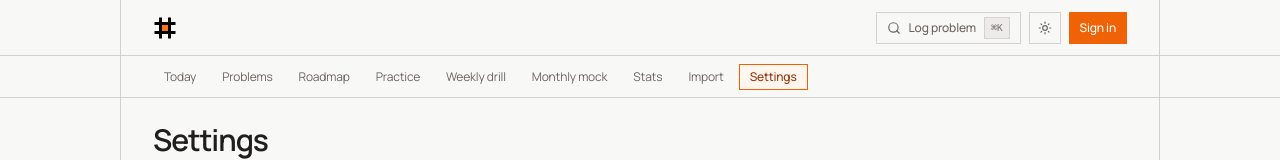
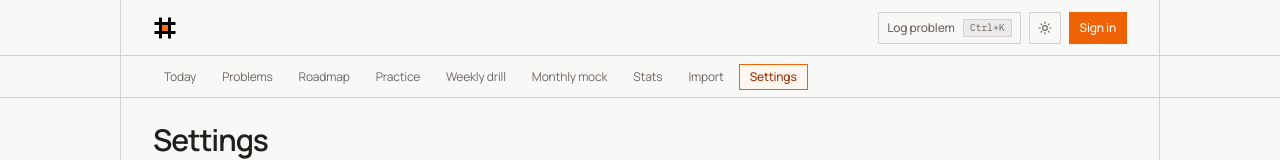
Before and after one commit to abhaydesu/hash-it, a Next.js app: page /settings in a window 1280 px wide. Shown: the top 160 px of the page. Built offline with nearby package versions, Linux system fonts and the light colour scheme; no server answers; what ts-fsrs would draw is missing.

Commit message:
fix log problem button in navbar, alignment in settings n monthly page

```diff
--- a/app/problems/[id]/page.tsx
+++ b/app/problems/[id]/page.tsx
@@ -85,7 +85,9 @@ export default async function ProblemDetailPage({
 
           <div className="flex items-center gap-2">
             <ScheduleReviewToggle entryId={entry.id} initialScheduled={Boolean(card)} />
-            <Badge variant={diff.variant}>{diff.label}</Badge>
+            <Badge variant={diff.variant} className="px-2.5 py-1 text-xs">
+              {diff.label}
+            </Badge>
             {safeHref(p.url) && (
               <a
                 href={safeHref(p.url)}
--- a/app/review/monthly/page.tsx
+++ b/app/review/monthly/page.tsx
@@ -124,7 +124,7 @@ async function MonthlyMockData() {
 function MonthlySkeleton() {
   return (
     <div className="animate-pulse">
-      <SheetSection innerClassName="mx-auto max-w-2xl space-y-5 py-8" last>
+      <SheetSection innerClassName="mx-auto space-y-5 py-8">
         <div className="space-y-5">
           <div className="flex items-center gap-2">
             <div className="h-4 w-4 bg-muted rounded"></div>
--- a/app/settings/page.tsx
+++ b/app/settings/page.tsx
@@ -88,7 +88,7 @@ export default function SettingsPage() {
 
   if (loading) {
     return (
-      <div className="max-w-4xl animate-pulse">
+      <div className="animate-pulse">
         <SheetSection innerClassName="py-6">
           <div className="h-7 w-32 bg-muted rounded"></div>
           <div className="mt-2 h-4 w-96 bg-muted rounded"></div>
@@ -112,7 +112,7 @@ export default function SettingsPage() {
   }
 
   return (
-    <div className="max-w-4xl">
+    <div>
       <SheetSection innerClassName="py-6">
         <h1 className="type-title text-foreground">Settings</h1>
         <p className="mt-1 type-caption">
--- a/components/command-bar.tsx
+++ b/components/command-bar.tsx
@@ -8,6 +8,7 @@ import { titleFromProblemUrl } from "@/lib/problem-url";
 import { createEntry, deleteEntry } from "@/app/actions/entry-actions";
 import { useDebounce } from "@/hooks/use-debounce";
 import { useAlertDialog } from "@/components/ui/alert-dialog";
+import { useIsMac } from "@/lib/use-is-mac";
 
 interface SearchResult {
   id: string;
@@ -136,7 +137,7 @@ export function CommandBar({ autoFocus = false, inline = false, onSuccess }: Com
   const [toast, setToast] = useState<{ id: string; title: string } | null>(null);
 
   // OS and device detection
-  const [isMac, setIsMac] = useState(false);
+  const isMac = useIsMac();
   const [isMobile, setIsMobile] = useState(false);
 
   const [isPending, startTransition] = useTransition();
@@ -184,10 +185,9 @@ export function CommandBar({ autoFocus = false, inline = false, onSuccess }: Com
     }
   }, [autoFocus]);
 
-  // Detect OS and device
+  // Detect device
   useEffect(() => {
     if (typeof window === "undefined") return;
-    setIsMac(/Mac|iPhone|iPad|iPod/.test(navigator.userAgent));
     setIsMobile(window.innerWidth < 768);
   }, []);
 
--- a/components/keyboard-shortcuts-modal.tsx
+++ b/components/keyboard-shortcuts-modal.tsx
@@ -4,10 +4,12 @@ import React from 'react';
 import { useEffect, useState } from "react";
 import { useRouter } from "next/navigation";
 import { X, Keyboard } from "lucide-react";
+import { useIsMac } from "@/lib/use-is-mac";
 
 export function KeyboardShortcutsModal() {
   const [isOpen, setIsOpen] = useState(false);
   const router = useRouter();
+  const isMac = useIsMac();
 
   useEffect(() => {
     let pendingG = false;
@@ -59,7 +61,7 @@ export function KeyboardShortcutsModal() {
   if (!isOpen) return null;
 
   const shortcuts = [
-    { key: "⌘K", desc: "Open global problem log bar" },
+    { key: isMac ? "⌘K" : "Ctrl+K", desc: "Open global problem log bar" },
     { key: "?", desc: "Toggle keyboard shortcuts guide" },
     { key: "g t", desc: "Go to Today dashboard" },
     { key: "g p", desc: "Go to Problems catalog" },
@@ -68,7 +70,7 @@ export function KeyboardShortcutsModal() {
     { key: "g m", desc: "Go to Monthly review" },
     { key: "g i", desc: "Go to CSV Import" },
     { key: "1 / 2 / 3", desc: "Select Solve Status (Unaided / With Help / Failed)" },
-    { key: "⌘ + Enter", desc: "Submit and save problem log" },
+    { key: isMac ? "⌘ + Enter" : "Ctrl + Enter", desc: "Submit and save problem log" },
     { key: "Esc", desc: "Dismiss modals or command bar" },
   ];
 
--- a/components/monthly-review-client.tsx
+++ b/components/monthly-review-client.tsx
@@ -118,7 +118,7 @@ export function MonthlyReviewClient({ initialCatalog }: { initialCatalog: Monthl
 
   if (phase === "idle" || (!isActive && phase !== "finished")) {
     return (
-      <SheetSection innerClassName="mx-auto max-w-2xl space-y-5 py-8" last>
+      <SheetSection innerClassName="mx-auto space-y-5 py-8">
         <div className="flex items-center gap-2 type-label text-muted-foreground">
           <Timer className="h-4 w-4 text-foreground" />
           <span>Monthly mock assessment</span>
--- a/components/navbar.tsx
+++ b/components/navbar.tsx
@@ -6,12 +6,13 @@ import Link from "next/link";
 import Image from "next/image";
 import { usePathname } from "next/navigation";
 import { useEffect, useState } from "react";
-import { Search } from "lucide-react";
+import { Logs, Search } from "lucide-react";
 import { cn } from "@/lib/utils";
 import { UserMenu } from "@/components/user-menu";
 import { ThemeToggle } from "@/components/theme-toggle";
 import { SheetSection } from "@/components/ui/sheet-section";
 import { MonthlyMockNavControls } from "@/components/monthly-mock-nav";
+import { useIsMac } from "@/lib/use-is-mac";
 
 interface NavbarProps {
   user?: {
@@ -86,6 +87,7 @@ export function SidebarNav() {
 export function Navbar({ user, userMenu }: NavbarProps) {
   const pathname = usePathname();
   const isMarketingPage = pathname === "/" || pathname === "/auth/signin";
+  const isMac = useIsMac();
 
   return (
     <header className="sticky top-0 z-40 w-full bg-background/95 backdrop-blur-sm">
@@ -111,19 +113,20 @@ export function Navbar({ user, userMenu }: NavbarProps) {
                   className="pressable flex h-8 w-8 items-center justify-center border border-border bg-background text-muted-foreground hover:bg-muted/50 hover:text-foreground sm:hidden"
                   aria-label="Log problem"
                 >
-                  <Search className="h-3.5 w-3.5" />
+                  <Logs className="h-3.5 w-3.5" />
                 </button>
                 <button
                   type="button"
                   onClick={() => {
                     window.dispatchEvent(new CustomEvent("open-command-bar"));
                   }}
-                  className="pressable hidden h-8 items-center gap-2 border border-border bg-background px-2.5 text-xs text-muted-foreground hover:bg-muted/50 hover:text-foreground sm:flex"
+                  className="pressable hidden h-8 items-center justify-between gap-2 border border-border bg-background px-2 text-xs text-muted-foreground hover:bg-muted/50 hover:text-foreground sm:flex"
                 >
-                  <Search className="h-3.5 w-3.5" />
-                  <span className="font-medium">Log problem</span>
-                  <kbd className="border border-border bg-muted px-1.5 py-0.5 font-mono text-[10px] text-muted-foreground">
-                    ⌘K
+                  <span>
+                    <span className="font-medium">Log problem</span>
+                  </span>
+                  <kbd className="border border-border bg-muted px-1.5 font-mono text-[10px] text-muted-foreground">
+                    {isMac ? <span className="flex items-center gap-0.5"><span className="text-xs">⌘</span> K</span> : "Ctrl+K"}
                   </kbd>
                 </button>
               </>
--- a/components/schedule-review-toggle.tsx
+++ b/components/schedule-review-toggle.tsx
@@ -36,14 +36,14 @@ export function ScheduleReviewToggle({ entryId, initialScheduled }: ScheduleRevi
         type="button"
         onClick={handleToggle}
         disabled={isPending}
-        className={`pressable flex items-center gap-1.5 border px-3 py-1.5 text-xs font-medium disabled:opacity-50 ${
+        className={`pressable flex items-center gap-1.5 border px-2.5 py-1 text-xs font-medium disabled:opacity-50 ${
           isScheduled
             ? "border-easy/50 bg-easy/10 text-easy hover:bg-easy/20"
             : "border-border bg-background text-muted-foreground hover:bg-muted hover:text-foreground"
         }`}
         title={isScheduled ? "Click to unschedule spaced reviews for this problem" : "Click to schedule spaced reviews for this problem"}
       >
-        <Clock className="h-3.5 w-3.5" />
+        <Clock className="h-3 w-3" />
         <span>{isScheduled ? "Scheduled for review" : "Schedule reviews"}</span>
       </button>
       {alertDialog}
--- a/components/today-client.tsx
+++ b/components/today-client.tsx
@@ -8,6 +8,7 @@ import { RecallCardItem } from "@/components/recall-card-item";
 import { ReviewCardItem } from "@/components/review-card-item";
 import { SpecGrid, SpecCell } from "@/components/ui/spec-sheet";
 import { SheetSection } from "@/components/ui/sheet-section";
+import { useIsMac } from "@/lib/use-is-mac";
 
 type ReviewLane = "RECALL" | "RESOLVE";
 
@@ -46,6 +47,8 @@ export interface TodayData {
 export function TodayClient({ data }: { data: TodayData }) {
   const [completedIds, setCompletedIds] = useState<Set<string>>(new Set());
   const [overdueDismissed, setOverdueDismissed] = useState(false);
+  const isMac = useIsMac();
+  const shortcutHint = isMac ? "⌘K" : "Ctrl+K";
 
   const handleCardComplete = (entryId: string) => {
     setCompletedIds((prev) => new Set([...prev, entryId]));
@@ -124,8 +127,8 @@ export function TodayClient({ data }: { data: TodayData }) {
             </p>
             <p className="mt-1 type-caption">
               {queue.length > 0
-                ? "Log new problems with ⌘K or review the catalogue."
-                : "Log new problems with ⌘K, or work through your roadmap."}
+                ? `Log new problems with ${shortcutHint} or review the catalogue.`
+                : `Log new problems with ${shortcutHint}, or work through your roadmap.`}
             </p>
           </div>
         ) : (
--- /dev/null
+++ b/lib/use-is-mac.ts
@@ -0,0 +1,14 @@
+"use client";
+
+import { useEffect, useState } from "react";
+
+export function useIsMac() {
+  const [isMac, setIsMac] = useState(false);
+
+  useEffect(() => {
+    if (typeof window === "undefined") return;
+    setIsMac(/Mac|iPhone|iPad|iPod/.test(navigator.userAgent));
+  }, []);
+
+  return isMac;
+}
```
